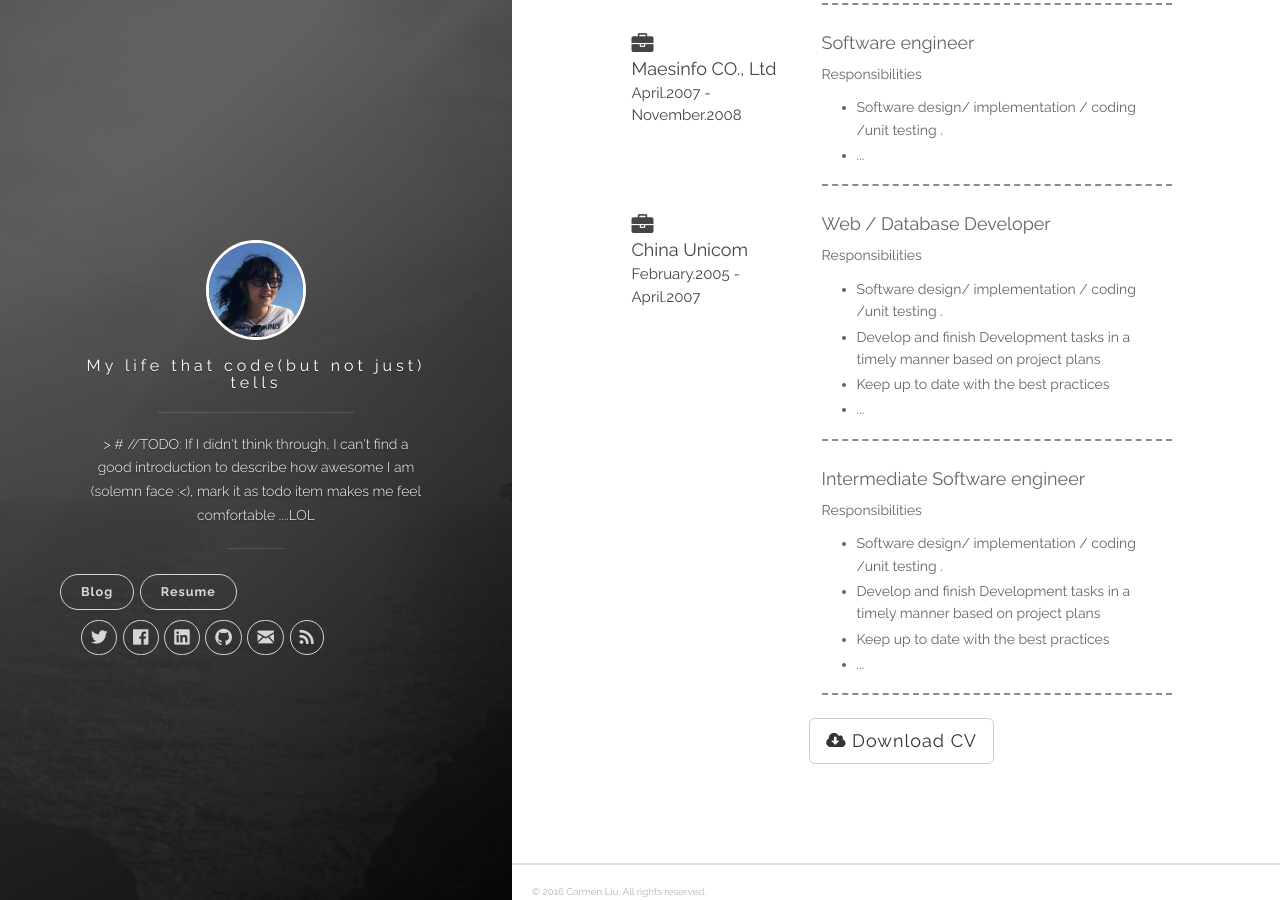
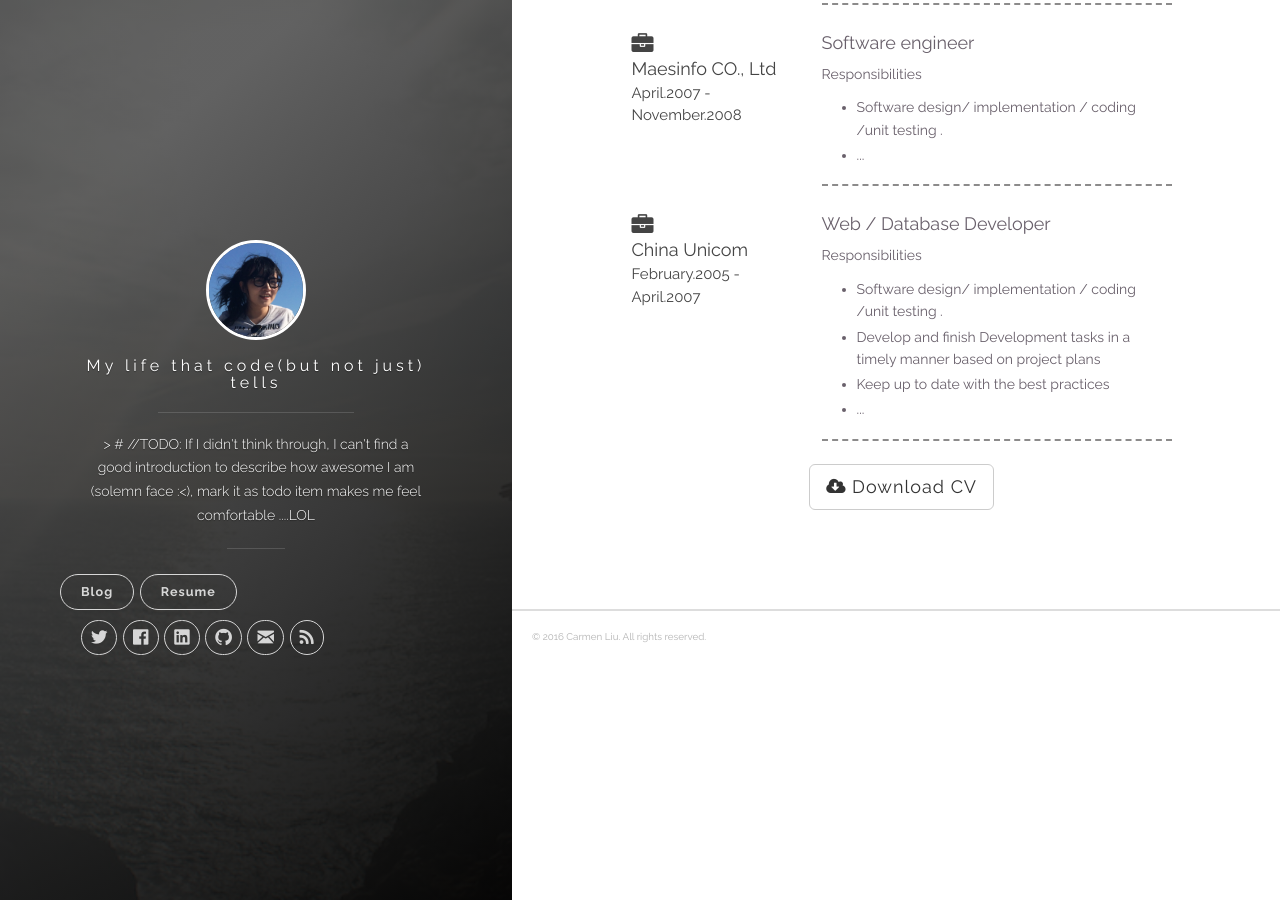
Before and after one commit to carmen0208/carmen0208.github.io, a Jekyll site: the page built from resume.html, in a window 1280 px wide and 900 px high, scrolled down 4320 px. Built offline with Jekyll 4.4.1, drawn with Linux system fonts in a browser that asks for light colours; nearby versions of some CDN libraries.

Commit message:
fix some resume 2

```diff
--- a/resume.html
+++ b/resume.html
@@ -346,19 +346,6 @@ layout: default
             <hr class="visible-xs">
           </div>
 
-          <!-- experience 2 -->
-          <div class="col-sm-8 col-md-8 col-md-push-4 animated">
-            <h4>Intermediate Software engineer</h4>
-            <p>Responsibilities</p>
-            <ul>
-              <li>	Software design/ implementation / coding /unit testing . </li>
-              <li>	Develop and finish Development tasks in a timely manner based on project plans</li>
-              <li>	Keep up to date with the best practices</li>
-              <li>	...</li>
-            </ul>
-            <hr class="hidden-xs">
-          </div>
-
         </div>
         <!-- .row -->
 
```
Also changed, not shown: resume0.html (+0 -11 lines).
